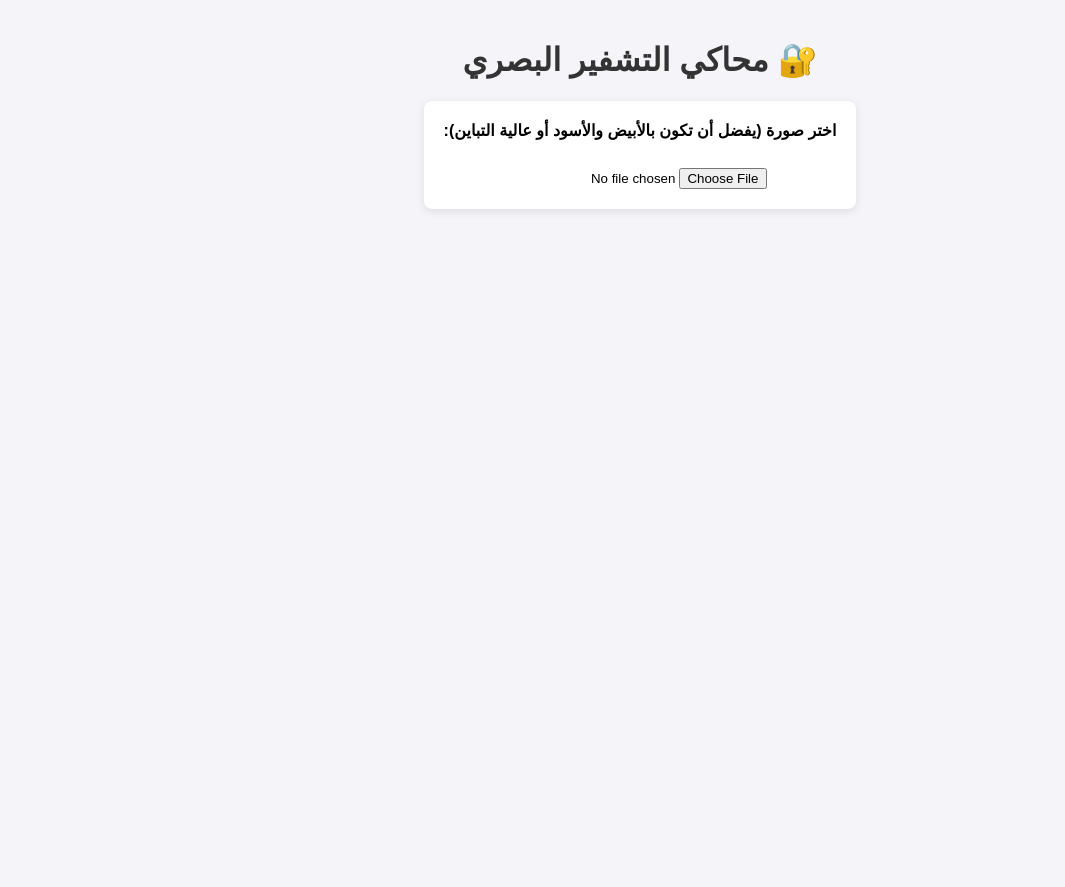
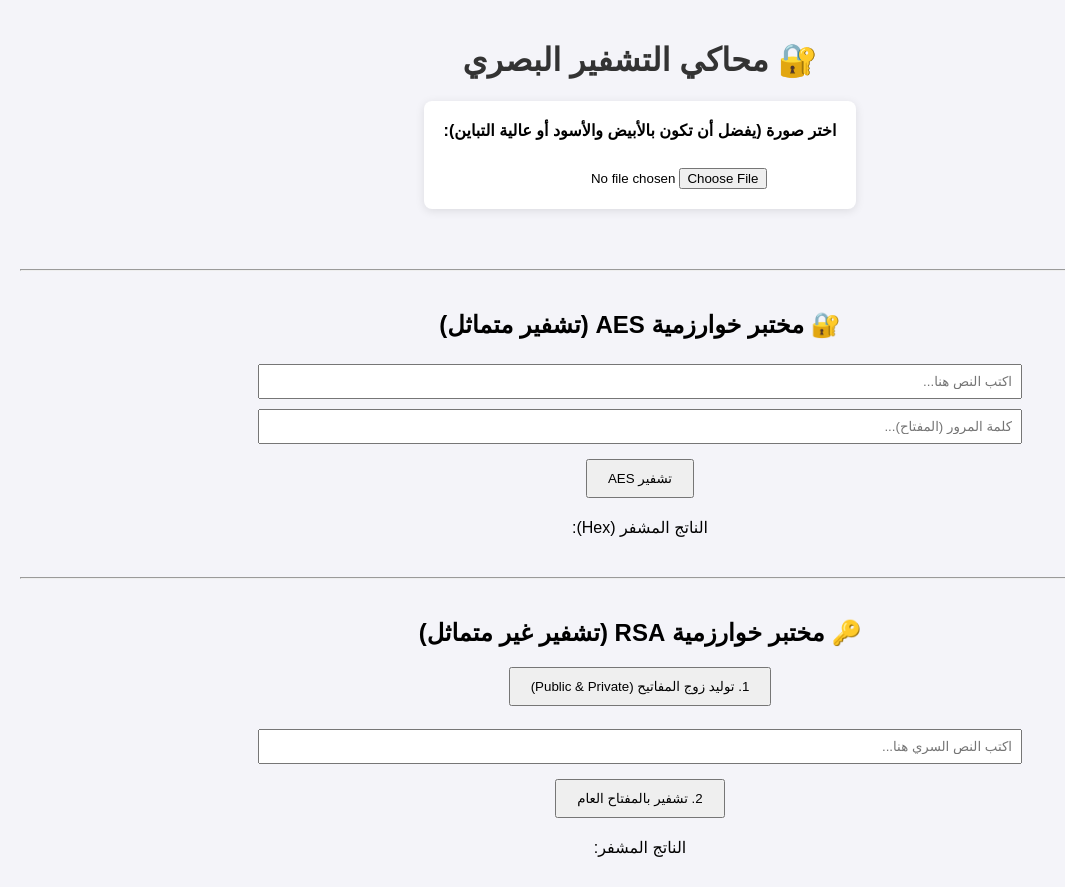
Before and after one commit to kaisamroune355-web/visual-cryptography-simulator, a plain HTML site: page index.html in a window 1280 px wide. Shown: the whole page, without its empty margins (0-1065 px from the left). Before the commit the page ends 800 px from the top, so only its background shows below. Drawn offline with Linux system fonts and the light colour scheme.

Commit message:
Implement AES and RSA encryption labs in HTML
Added AES and RSA encryption labs with input fields and buttons for user interaction.

```diff
--- a/index.html
+++ b/index.html
@@ -75,5 +75,25 @@
 
     <!-- ربط ملف الجافاسكريبت -->
     <script src="js/app.js"></script>
+    <hr style="margin: 40px 0;">
+<h2>🔐 مختبر خوارزمية AES (تشفير متماثل)</h2>
+<div style="margin-bottom: 20px;">
+    <input type="text" id="aesText" placeholder="اكتب النص هنا..." style="padding: 8px; margin: 5px; width: 60%;">
+    <input type="password" id="aesKey" placeholder="كلمة المرور (المفتاح)..." style="padding: 8px; margin: 5px; width: 60%;">
+    <br>
+    <button onclick="document.getElementById('aesResult').innerText = 'جاري التشفير...'; encryptAES(document.getElementById('aesText').value, document.getElementById('aesKey').value).then(res => document.getElementById('aesResult').innerText = res);" style="padding: 10px 20px; margin-top: 10px;">تشفير AES</button>
+</div>
+<div>الناتج المشفر (Hex): <br><strong id="aesResult" style="word-break: break-all; display: block; margin-top: 10px;"></strong></div>
+
+<hr style="margin: 40px 0;">
+<h2>🔑 مختبر خوارزمية RSA (تشفير غير متماثل)</h2>
+<div style="margin-bottom: 20px;">
+    <button onclick="generateRSAKeys().then(msg => alert(msg))" style="padding: 10px 20px;">1. توليد زوج المفاتيح (Public & Private)</button>
+    <br><br>
+    <input type="text" id="rsaText" placeholder="اكتب النص السري هنا..." style="padding: 8px; margin: 5px; width: 60%;">
+    <br>
+    <button onclick="encryptRSA(document.getElementById('rsaText').value).then(res => document.getElementById('rsaResult').innerText = res);" style="padding: 10px 20px; margin-top: 10px;">2. تشفير بالمفتاح العام</button>
+</div>
+<div>الناتج المشفر: <br><strong id="rsaResult" style="word-break: break-all; display: block; margin-top: 10px;"></strong></div>
 </body>
 </html>
```
